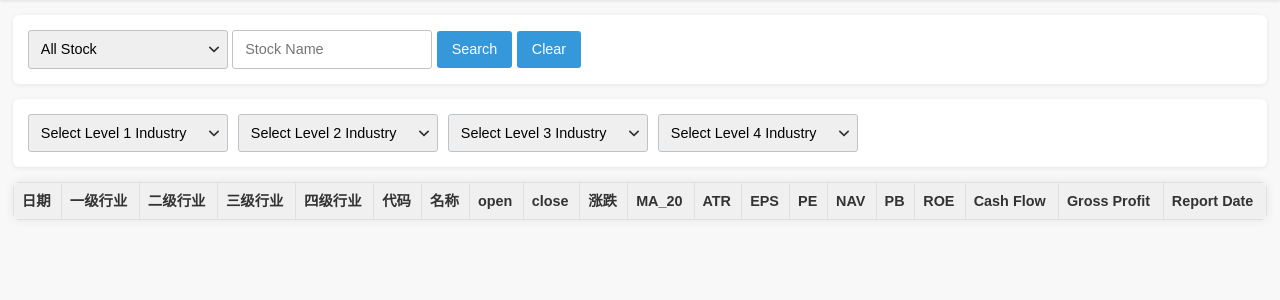
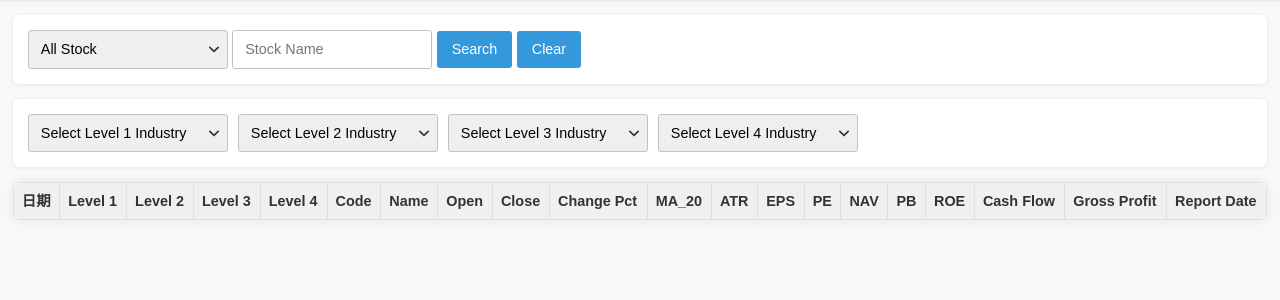
Before and after one commit to JoannaG0324/Joanna, a Flask app: template Sentinels/templates/stock_list.html in a window 1280 px wide. Shown: the part 42-342 px from the top of the page. Run offline with Flask 3, Linux system fonts and the light colour scheme; the template is opened without the code that fills it, so the values that code supplies are empty; some libraries are stand-ins or nearby versions.

Commit message:
091 basic data finished! Paper trading is designing!

```diff
--- a/Sentinels/templates/stock_list.html
+++ b/Sentinels/templates/stock_list.html
@@ -221,16 +221,16 @@
             <thead>
                 <tr>
                     <th onclick="sortTable('date')">日期</th>
-                    <th>一级行业</th>
-                    <th>二级行业</th>
-                    <th>三级行业</th>
-                    <th>四级行业</th>
-                    <th>代码</th>
-                    <th>名称</th>
-                    <th onclick="sortTable('open')">open</th>
-                    <th onclick="sortTable('close')">close</th>
-                    <th onclick="sortTable('price_change_percentage')">涨跌</th>
-                    <th onclick="sortTable('20_day_ma')">MA_20</th>
+                    <th>Level 1</th>
+                    <th>Level 2</th>
+                    <th>Level 3</th>
+                    <th>Level 4</th>
+                    <th>Code</th>
+                    <th>Name</th>
+                    <th onclick="sortTable('open')">Open</th>
+                    <th onclick="sortTable('close')">Close</th>
+                    <th onclick="sortTable('change_pct')">Change Pct</th>
+                    <th onclick="sortTable('ma_20')">MA_20</th>
                     <th onclick="sortTable('ATR')">ATR</th>
                     <th onclick="sortTable('eps')">EPS</th>
                     <th onclick="sortTable('pe')">PE</th>
```
Also changed, not shown: Sentinels/temp.py (+10 -27 lines).
